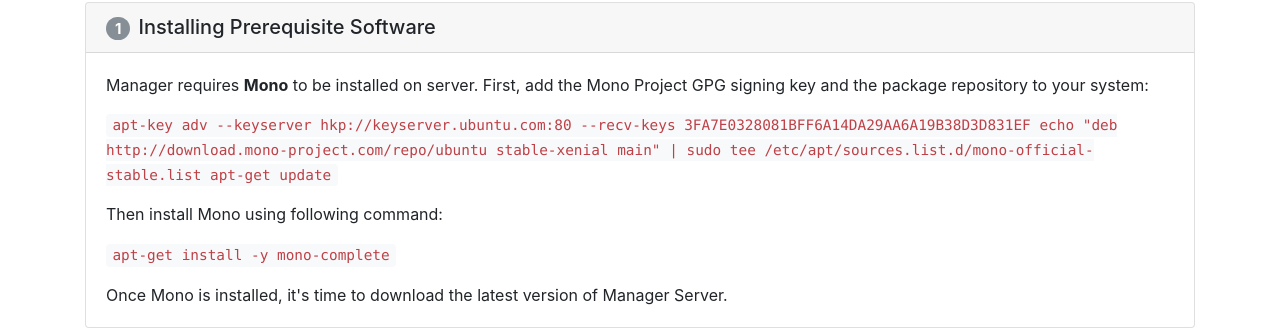
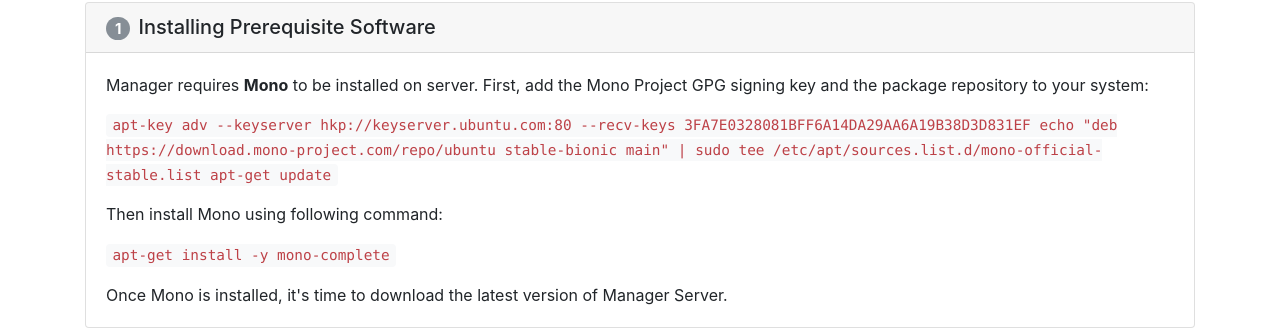
Before and after one commit to 3etechinns/www.manager.io, a Jekyll site: the page built from server/installation/ubuntu/index.html, in a window 1280 px wide and 900 px high. Shown: the part 262-596 px from the top of the window. Built offline with Jekyll 4.4.1, drawn with Linux system fonts in a browser that asks for light colours; comment, search, counter and statistics services are not loaded.

Commit message:
no message

```diff
--- a/server/installation/ubuntu/index.html
+++ b/server/installation/ubuntu/index.html
@@ -14,7 +14,7 @@ title: Installation
 <div class="card mb-4"><h5 class="card-header"><span class="badge badge-pill badge-secondary mr-2">1</span>Installing Prerequisite Software</h5><div class="card-body">
 <p class="card-text">Manager requires <strong>Mono</strong> to be installed on server. First, add the Mono Project GPG signing key and the package repository to your system:</p>
 <p class="card-text"><code>apt-key adv --keyserver hkp://keyserver.ubuntu.com:80 --recv-keys 3FA7E0328081BFF6A14DA29AA6A19B38D3D831EF
-echo "deb http://download.mono-project.com/repo/ubuntu stable-xenial main" | sudo tee /etc/apt/sources.list.d/mono-official-stable.list
+echo "deb https://download.mono-project.com/repo/ubuntu stable-bionic main" | sudo tee /etc/apt/sources.list.d/mono-official-stable.list
 apt-get update</code></p>
 <p class="card-text">Then install Mono using following command:</p>
 <p class="card-text"><code>apt-get install -y mono-complete</code></p>
```
